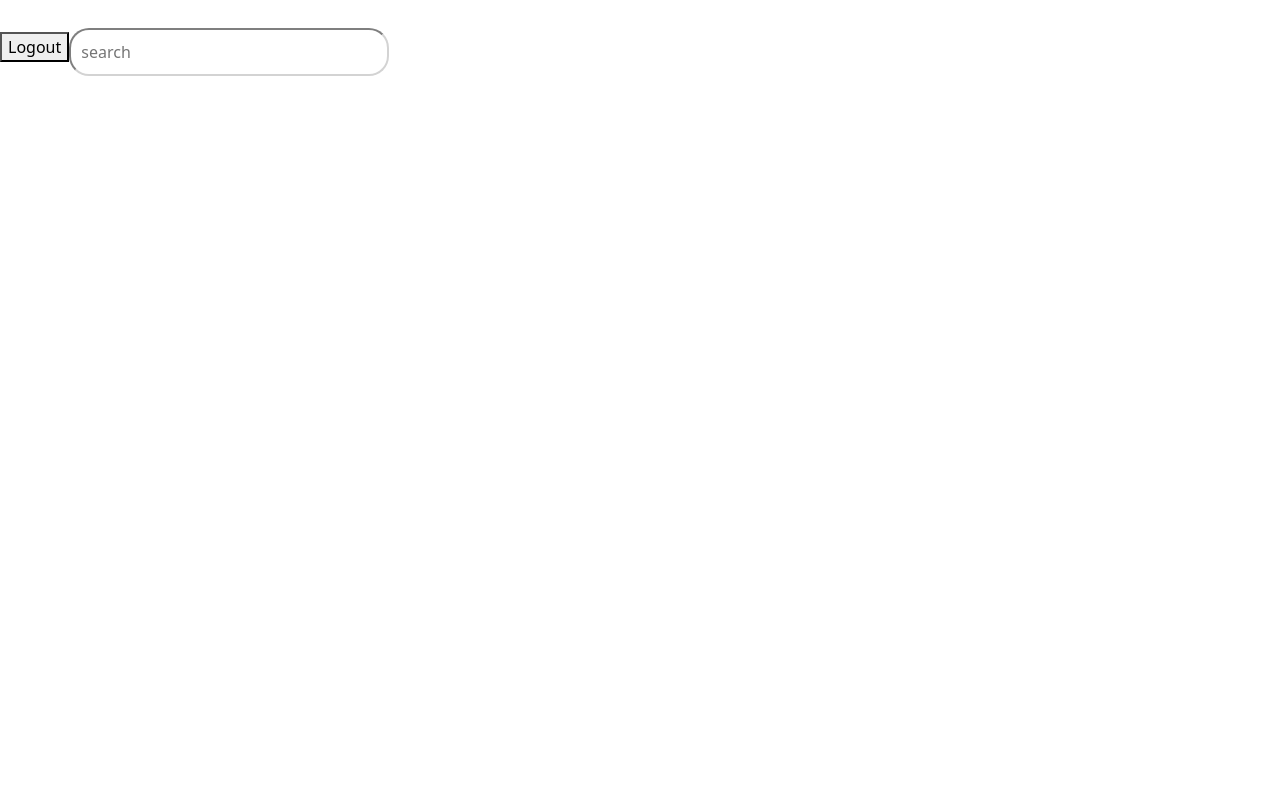
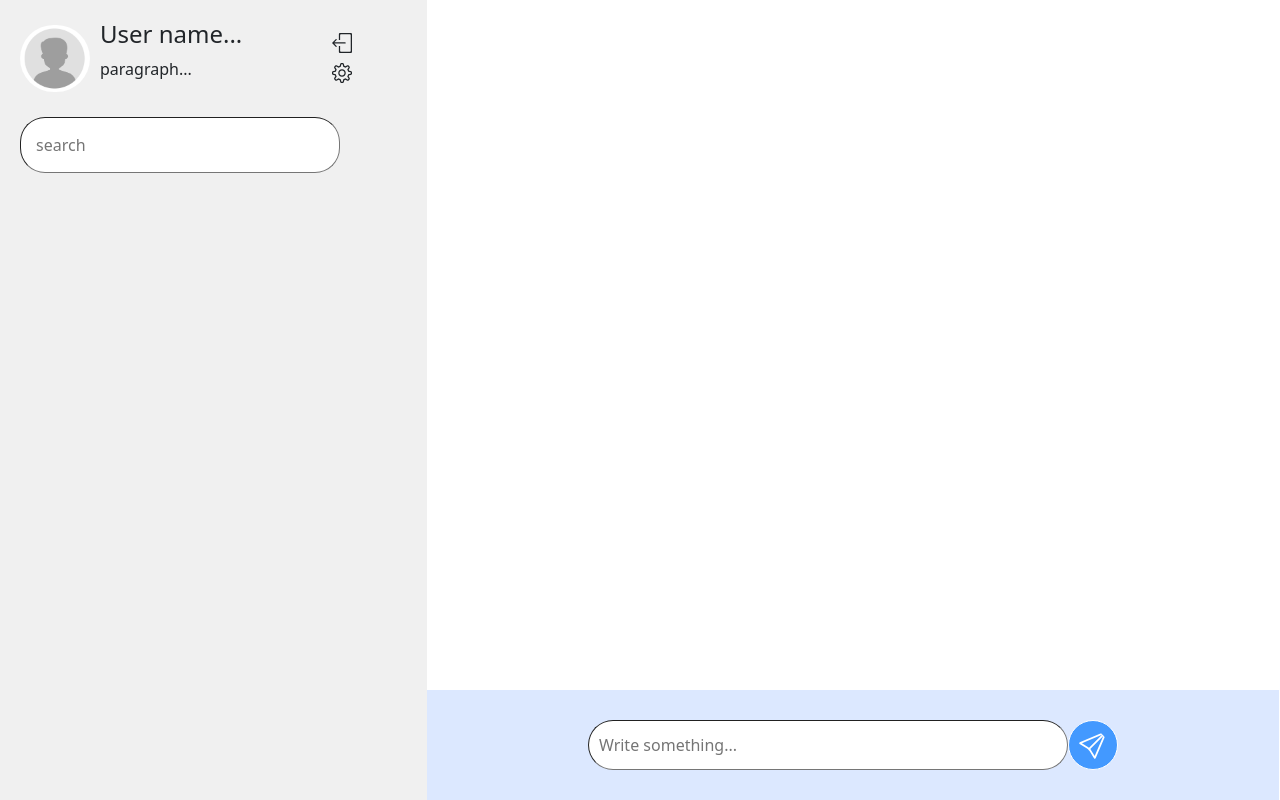
Before and after one commit to nuuttinyyssonen/Chat_App_React-Express, a React (Create React App) app in the folder client/: page /main in a window 1280 px wide. Built offline with nearby package versions, Linux system fonts and the light colour scheme.

Commit message:
added visuals to the main page

```diff
--- a/client/package.json
+++ b/client/package.json
@@ -10,6 +10,7 @@
     "axios": "^1.6.2",
     "jest": "^27.5.1",
     "react": "^18.2.0",
+    "react-bootstrap": "^2.9.1",
     "react-dom": "^18.2.0",
     "react-icons": "^4.12.0",
     "react-redux": "^8.1.3",
--- /dev/null
+++ b/client/src/components/Chat/Chat.jsx
@@ -0,0 +1,12 @@
+import ChatInput from "./ChatInput";
+import ChatArea from "./ChatArea";
+const Chat = () => {
+    return (
+        <div className="chat-container">
+            <ChatArea />
+            <ChatInput />
+        </div>
+    );
+};
+
+export default Chat;
--- /dev/null
+++ b/client/src/components/Chat/ChatArea.jsx
@@ -0,0 +1,8 @@
+const ChatArea = () => {
+    return (
+        <div>
+        </div>
+    );
+};
+
+export default ChatArea;
--- /dev/null
+++ b/client/src/components/Chat/ChatInput.jsx
@@ -0,0 +1,11 @@
+import { SlPaperPlane } from "react-icons/sl";
+const ChatInput = () => {
+    return (
+        <div className="chatInput-container">
+            <input className="chatInput" placeholder="Write something..."/>
+            <SlPaperPlane className="send-btn"/>
+        </div>
+    );
+};
+
+export default ChatInput;
--- /dev/null
+++ b/client/src/components/Leftside.jsx
@@ -0,0 +1,35 @@
+import { useState } from "react";
+import { SlLogout, SlSettings } from "react-icons/sl";
+import { useNavigate } from "react-router-dom";
+import profile from '../style/images/Profile_picture.png';
+
+const Leftside = () => {
+    const [search, setSearch] = useState('');
+    const navigate = useNavigate();
+
+    const handleLogout = () => {
+        localStorage.removeItem('token');
+        navigate('/')
+    }
+
+    return (
+        <div className="left-side">
+            <div className="navbar">
+                <div className="header">
+                    <img src={profile} className="profile-pic"/>
+                    <div>
+                        <h4>User name...</h4>
+                        <p>paragraph...</p>
+                    </div>
+                    <div className="menu">
+                        <SlLogout onClick={handleLogout} className="icon"/>
+                        <SlSettings className="icon"/>
+                    </div>
+                </div>
+                <input className="search-input" placeholder="search" value={search} onChange={(e) => setSearch(e.target.value)}/>
+            </div>
+        </div>
+    );
+};
+
+export default Leftside;
--- a/client/src/components/Main.jsx
+++ b/client/src/components/Main.jsx
@@ -1,8 +1,11 @@
-import Navbar from "./Navbar/Navbar";
+import Leftside from "./Leftside";
+import '../style/main/main.css';
+import Chat from "./Chat/Chat";
 const Main = () => {
     return (
-        <div>
-            <Navbar />
+        <div className="Main-container">
+            <Leftside />
+            <Chat />
         </div>
     );
 };
--- a/client/src/components/Navbar/Navbar.jsx
+++ /dev/null
@@ -1,22 +0,0 @@
-import { useState } from "react";
-// import { VscGear, VscSearch } from "react-icons/vsc";
-import '../../style/main/navbar.css';
-import { useNavigate } from "react-router-dom";
-
-const Navbar = () => {
-    const [search, setSearch] = useState('');
-    const navigate = useNavigate();
-    const handleLogout = () => {
-        localStorage.removeItem('token');
-        navigate('/')
-    }
-
-    return (
-        <div className="navbar">
-            <button onClick={handleLogout}>Logout</button>
-            <input className="search-input" placeholder="search" value={search} onChange={(e) => setSearch(e.target.value)}/>
-        </div>
-    );
-};
-
-export default Navbar;
--- /dev/null
+++ b/client/src/style/main/main.css
@@ -0,0 +1,96 @@
+html, body {
+    height: 100%;
+    margin: 0;
+    padding: 0
+}
+
+.Main-container {
+    display: flex;
+    flex-direction: row;
+    min-height: 100vh;
+}
+
+.left-side {
+    background-color: #F0F0F0;
+    flex: 1;
+    padding: 10px;
+}
+
+.chat-container {
+    flex: 2;
+    width: 1000vh;
+    padding: 20px;
+    background-color: #fff;
+    height: 100%;
+}
+
+.navbar {
+    display: flex;
+    flex-direction: row;
+    justify-content: flex-start;
+    gap: 20px;
+    padding: 10px;
+}
+
+.search-input {
+    padding: 15px;
+    width: 40vh;
+    border-radius: 25px;
+    border-width: 1px;
+}
+
+.chatInput-container {
+    display: flex;
+    flex-direction: row;
+    justify-content: center;
+    background-color: #DCE8FF;
+    position: absolute;
+    bottom: 0;
+    padding: 30px;
+    width: 66.6%;
+    text-align: center;
+    margin-left: -20px;
+}
+
+.chatInput {
+    padding: 10px;
+    border-radius: 25px;
+    border-width: 1px;
+    width: 60vh;
+}
+
+.send-btn {
+    cursor: pointer;
+    font-size: 50px;
+    border: 1px solid black;
+    border-radius: 180px;
+    padding: 10px;
+    background-color: #4399FF;
+    color: #fff;
+    border-width: 1px;
+    border-color: #fff;
+}
+
+.profile-pic {
+    width: 70px;
+    border-radius: 260px;
+}
+
+.header {
+    display: flex;
+    flex-direction: row;
+    align-items: center;
+    gap: 10px
+}
+
+.menu {
+    display: flex;
+    flex-direction: column;
+    padding-left: 10vh;
+    gap: 10px
+}
+
+.icon {
+    font-size: 20px;
+    cursor: pointer;
+}
--- a/client/src/style/main/navbar.css
+++ /dev/null
@@ -1,18 +0,0 @@
-.navbar {
-    display: flex;
-    flex-direction: row;
-    justify-content: left;
-    margin-top: 10px;
-    text-align: center;
-}
-
-
-.search-input {
-    padding: 10px;
-    margin-top: 10px;
-    width: 40vh;
-    border-radius: 20px;
-    border-width: 1;
-    border-color: lightgray;
-    background-color: FAF9F6;
-}
```
Also changed, not shown: client/src/style/images/Profile_picture.png (added), 1 other file (tests, documents, lock files or other folders).
